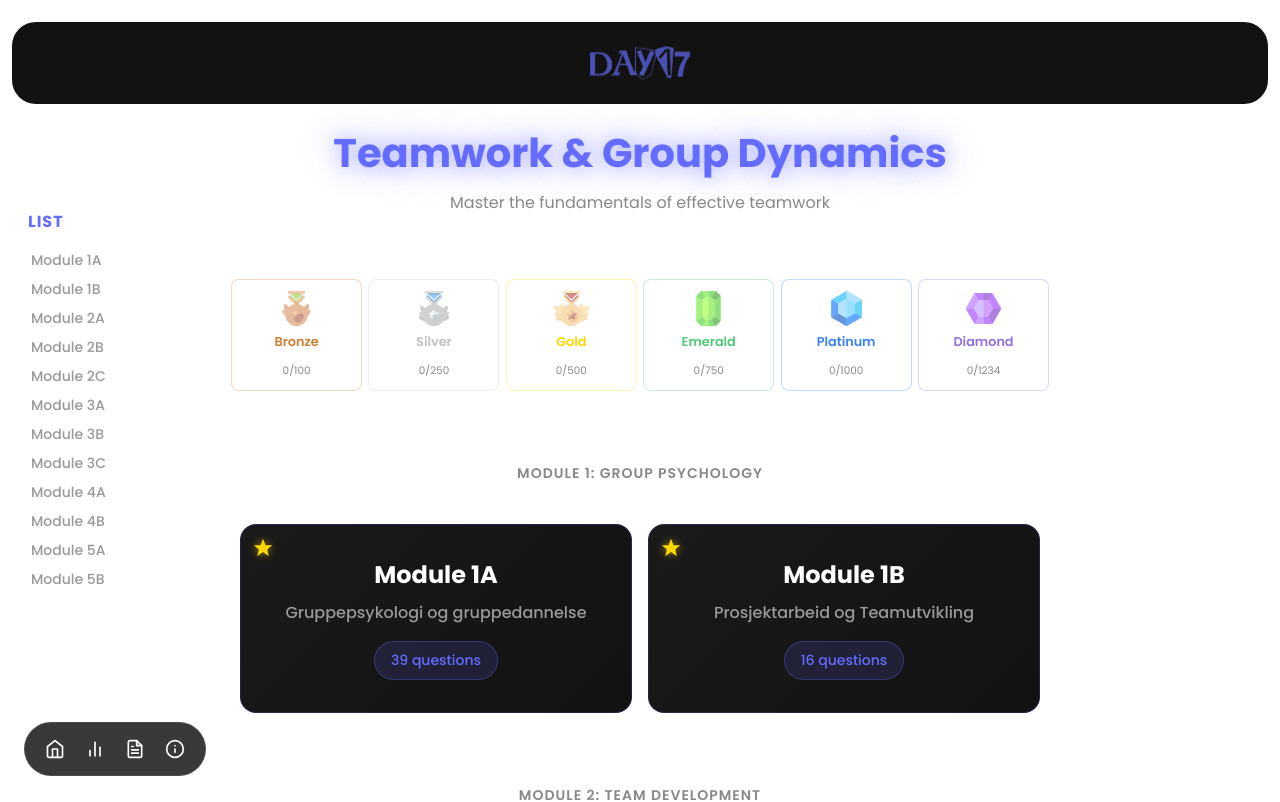
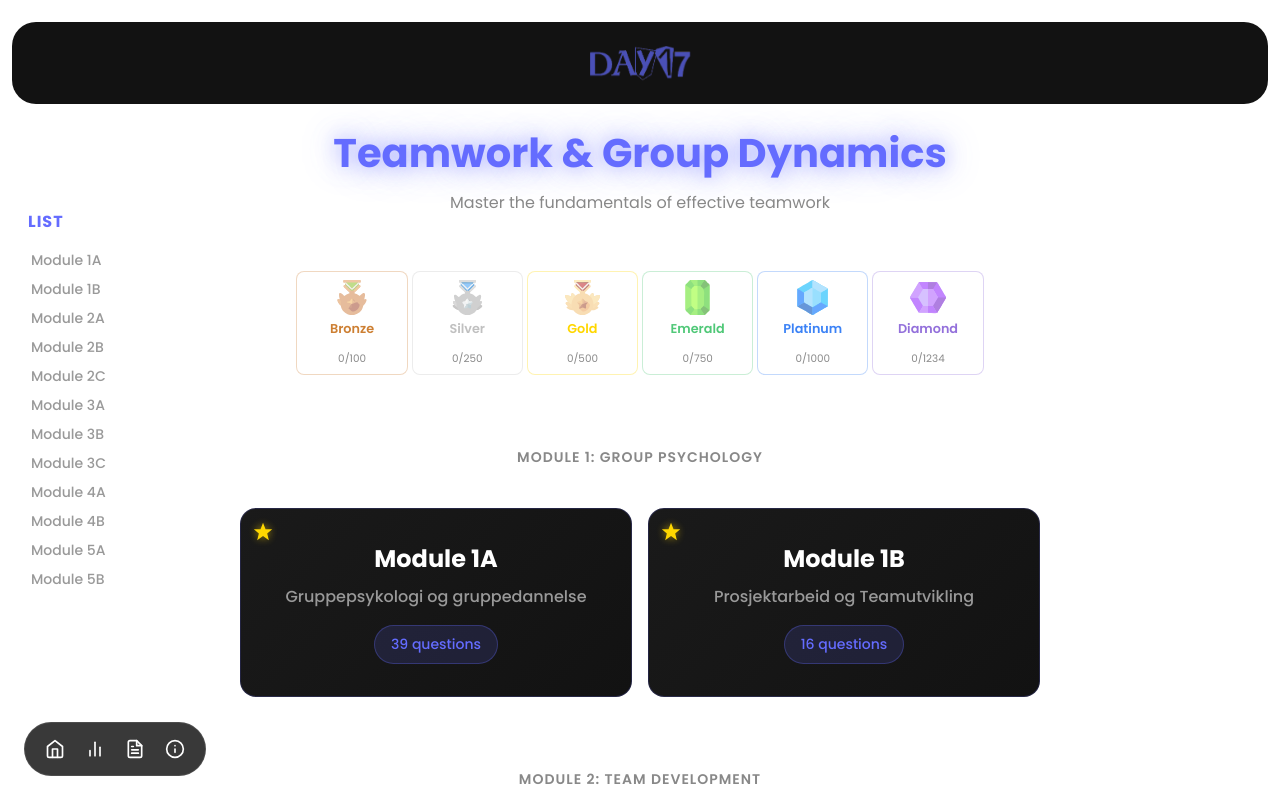
Before and after one commit to dvnnyle/skoolXit, a React (Vite) app: page / in a window 1280 px wide. Shown: the top 802 px of the page. Built offline with nearby package versions, Linux system fonts and the light colour scheme.

Commit message:
adjustment to css

```diff
--- a/src/pages/Home.css
+++ b/src/pages/Home.css
@@ -649,7 +649,7 @@
 /* Gamification Wrapper - Home Page */
 .gamification-wrapper {
   display: flex;
-  gap: 1.5rem;
+  gap: 1.2rem;
   justify-content: center;
   align-items: flex-start;
   margin: 1rem 0 0rem 0;
@@ -670,9 +670,9 @@
 /* Medal Milestones Inline */
 .medal-milestones-inline {
   display: flex;
-  gap: 0.4rem;
+  gap: 0.25rem;
   justify-content: center;
-  margin: 1.5rem 0 0.5rem 0;
+  margin: 1rem 0 0.5rem 0;
   flex-wrap: nowrap;
   padding: 0.5rem 0;
 }
@@ -681,12 +681,12 @@
   display: flex;
   flex-direction: column;
   align-items: center;
-  gap: 0.35rem;
-  padding: 0.7rem 0.75rem;
+  gap: 0.25rem;
+  padding: 0.5rem 0.6rem;
   background: rgba(255, 255, 255, 0.03);
   border: 1.5px solid;
   border-radius: 8px;
-  min-width: 105px;
+  min-width: 90px;
   flex-shrink: 0;
   transition: all 0.3s ease;
 }
```
